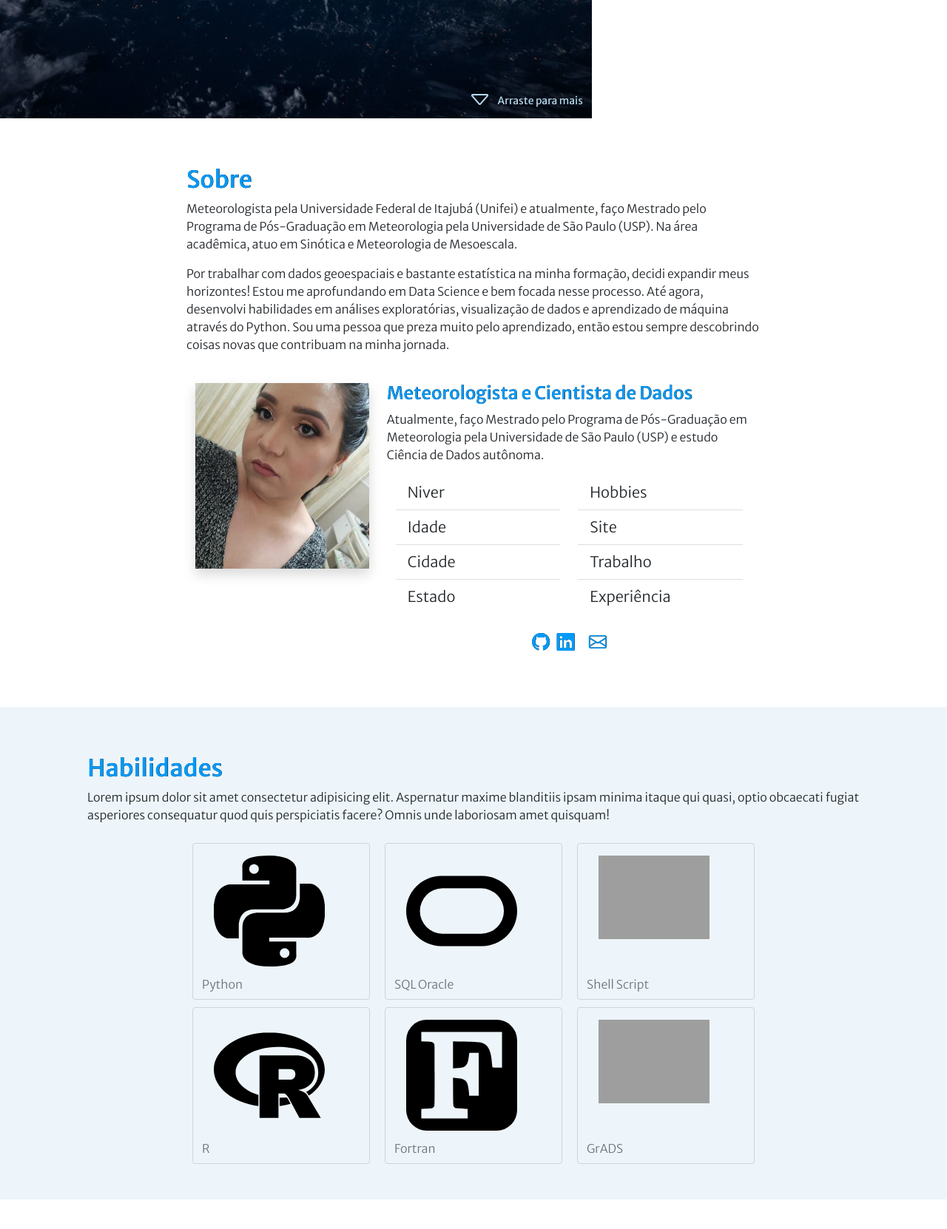
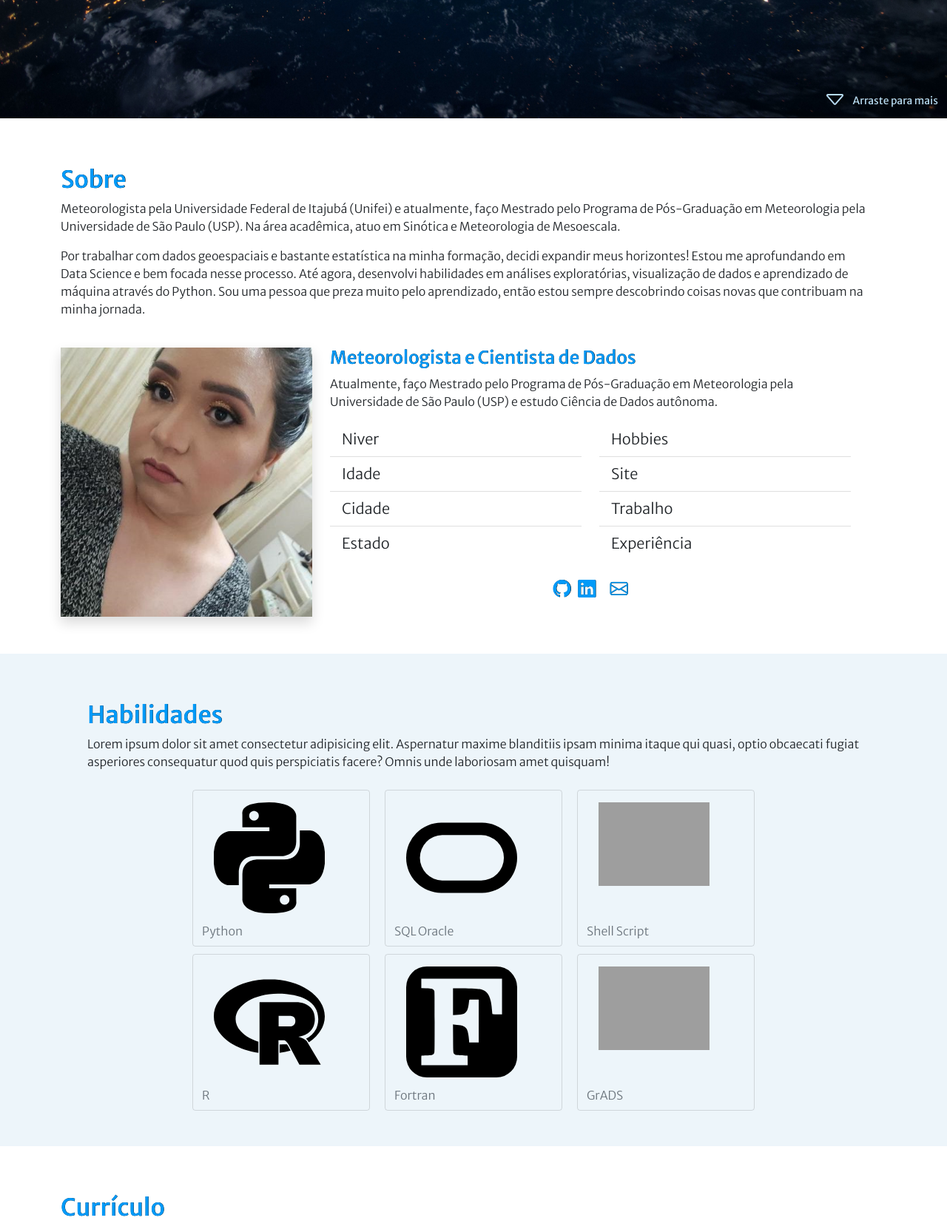
Before and after one commit to lorenarocha/portfolio-project, a Flask app: page / in a window 1280 px wide. Shown: the part 640-2302 px from the top of the page at 74% size. Run offline with Flask 2, Linux system fonts and the light colour scheme; some libraries are stand-ins or nearby versions; grey boxes are pictures that could not be loaded.

Commit message:
FRONTEND: fix row problem

```diff
--- a/static/style.css
+++ b/static/style.css
@@ -134,7 +134,7 @@ section#start a:active {
 
 
 /* Seção Habilidades */
-.row {
+.habilities-tools {
     max-width: 50rem;
     margin: 0 auto;
 }
--- a/templates/index.html
+++ b/templates/index.html
@@ -171,7 +171,7 @@
                     itaque qui quasi, optio obcaecati fugiat asperiores consequatur quod quis perspiciatis facere? Omnis
                     unde laboriosam amet quisquam!
                 </p>
-                <div class="row d-flex justify-content-evenly">
+                <div class="row d-flex justify-content-evenly habilities-tools">
                     <div class="card card-habilities" style="width: 15rem;">
                         <div class="card-body">
                             <svg role="img" viewBox="0 0 24 24" xmlns="http://www.w3.org/2000/svg">
```
